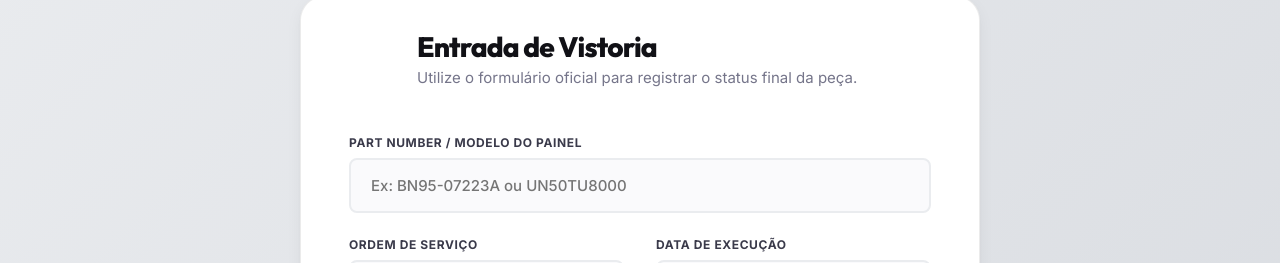
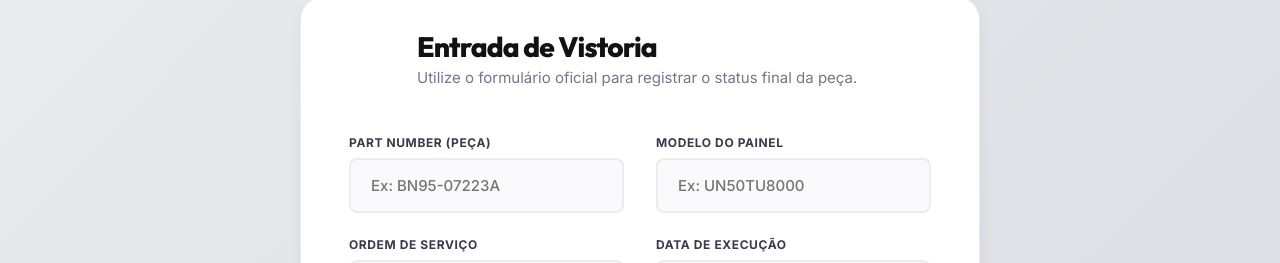
Before and after one commit to wesleycaiadev/vistoriador-opencell, a React (Vite) app: page / in a window 1280 px wide. Shown: the part 183-446 px from the top of the page. Built offline with nearby package versions, Linux system fonts and the light colour scheme.

Commit message:
feat: separar campos de peca e modelo

```diff
--- a/src/components/Dashboard.jsx
+++ b/src/components/Dashboard.jsx
@@ -42,8 +42,9 @@ export default function Dashboard() {
             return;
         }
 
-        const headers = ['Modelo', 'OS', 'Data', 'Técnico', 'Status'];
+        const headers = ['Peça', 'Modelo', 'OS', 'Data', 'Técnico', 'Status'];
         const data = vistorias.map(v => [
+            v.peca || '-',
             v.modelo,
             v.os,
             v.data ? new Date(v.data).toLocaleDateString('pt-BR', { timeZone: 'UTC' }) : '',
@@ -52,7 +53,7 @@ export default function Dashboard() {
         ]);
 
         const ws = XLSX.utils.aoa_to_sheet([headers, ...data]);
-        ws['!cols'] = [{ wch: 25 }, { wch: 20 }, { wch: 15 }, { wch: 35 }, { wch: 30 }];
+        ws['!cols'] = [{ wch: 20 }, { wch: 20 }, { wch: 20 }, { wch: 15 }, { wch: 35 }, { wch: 30 }];
 
         const borderAll = {
             top: { style: 'thin', color: { rgb: "E5E5E5" } },
@@ -81,7 +82,7 @@ export default function Dashboard() {
                         alignment: { vertical: 'center', horizontal: 'center' }
                     };
                 }
-                else if (C === 4) {
+                else if (C === 5) {
                     const val = ws[cellRef].v;
                     let fgColor = "FFFFFF";
                     let fontColor = "0A1450";
@@ -120,6 +121,7 @@ export default function Dashboard() {
                 if (jsonData.length <= 1) return alert("Planilha vazia ou inválida.");
 
                 const headersRow = jsonData[0].map(h => String(h).toUpperCase().trim());
+                const idxPeca = headersRow.indexOf('PEÇA') !== -1 ? headersRow.indexOf('PEÇA') : headersRow.indexOf('PART NUMBER');
                 const idxModelo = headersRow.indexOf('MODELO');
                 const idxOs = headersRow.indexOf('OS');
                 const idxData = headersRow.indexOf('DATA');
@@ -129,7 +131,7 @@ export default function Dashboard() {
                 const parsedData = [];
                 for (let i = 1; i < jsonData.length; i++) {
                     const row = jsonData[i];
-                    if (!row || !row[idxModelo]) continue;
+                    if (!row || (!row[idxModelo] && !row[idxPeca])) continue;
 
                     let dataBruta = row[idxData];
                     if (typeof dataBruta === 'number') {
@@ -142,6 +144,7 @@ export default function Dashboard() {
                     if (s.includes('SOBRA') || s.includes('VISTORIA') || s.includes('ROTA') || s.includes('NÃO') || s.includes('DEVOLVIDO')) st = 'devolvido';
 
                     parsedData.push({
+                        peca: idxPeca !== -1 ? String(row[idxPeca] || '') : '',
                         modelo: String(row[idxModelo] || ''),
                         os: String(row[idxOs] || ''),
                         data: dataBruta || new Date().toISOString().split('T')[0],
@@ -223,9 +226,15 @@ export default function Dashboard() {
                         </button>
                         <h3 style={{ marginBottom: '24px' }}>Editar Vistoria (OS: {editingVistoria.os})</h3>
                         <form onSubmit={handleEditSave}>
-                            <div className="form-group">
-                                <label>Modelo</label>
-                                <input type="text" value={editingVistoria.modelo} onChange={(e) => setEditingVistoria({ ...editingVistoria, modelo: e.target.value })} required />
+                            <div style={{ display: 'grid', gridTemplateColumns: '1fr 1fr', gap: '8px', marginBottom: '16px' }}>
+                                <div className="form-group" style={{ marginBottom: 0 }}>
+                                    <label>Peça</label>
+                                    <input type="text" value={editingVistoria.peca || ''} onChange={(e) => setEditingVistoria({ ...editingVistoria, peca: e.target.value })} required />
+                                </div>
+                                <div className="form-group" style={{ marginBottom: 0 }}>
+                                    <label>Modelo</label>
+                                    <input type="text" value={editingVistoria.modelo || ''} onChange={(e) => setEditingVistoria({ ...editingVistoria, modelo: e.target.value })} required />
+                                </div>
                             </div>
                             <div className="form-group">
                                 <label>Técnico</label>
@@ -357,7 +366,8 @@ export default function Dashboard() {
                                 <table className="data-table">
                                     <thead>
                                         <tr>
-                                            <th>Part / Model</th>
+                                            <th>Peça</th>
+                                            <th>Modelo</th>
                                             <th>Ordem de Serviço</th>
                                             <th>Classificação</th>
                                             <th style={{ textAlign: 'right' }}>Ações</th>
@@ -366,7 +376,8 @@ export default function Dashboard() {
                                     <tbody>
                                         {displayedVistorias.map((vistoria) => (
                                             <tr key={vistoria.id}>
-                                                <td>{vistoria.modelo}</td>
+                                                <td>{vistoria.peca || '-'}</td>
+                                                <td>{vistoria.modelo || '-'}</td>
                                                 <td style={{ color: 'var(--gray-500)', fontFamily: 'monospace', fontSize: '13px' }}>{vistoria.os}</td>
                                                 <td>{getStatusBadge(vistoria.status)}</td>
                                                 <td style={{ textAlign: 'right' }}>
--- a/src/components/FormOpencell.jsx
+++ b/src/components/FormOpencell.jsx
@@ -4,6 +4,7 @@ import { addVistoria, getVistorias } from '../utils/storage';
 
 export default function FormOpencell() {
     const [formData, setFormData] = useState({
+        peca: '',
         modelo: '',
         os: '',
         data: new Date().toISOString().split('T')[0],
@@ -40,6 +41,7 @@ export default function FormOpencell() {
 
         setFormData(prev => ({
             ...prev,
+            peca: '',
             modelo: '',
             os: '',
             status: 'utilizado'
@@ -110,15 +112,28 @@ export default function FormOpencell() {
 
                 <form onSubmit={handleSubmit}>
                     <div style={{ display: 'grid', gridTemplateColumns: '1fr 1fr', gap: '0 var(--spacing-xl)' }}>
-                        <div className="form-group" style={{ gridColumn: 'span 2' }}>
-                            <label htmlFor="modelo">Part Number / Modelo do Painel</label>
+                        <div className="form-group">
+                            <label htmlFor="peca">Part Number (Peça)</label>
+                            <input
+                                type="text"
+                                id="peca"
+                                name="peca"
+                                value={formData.peca}
+                                onChange={handleChange}
+                                placeholder="Ex: BN95-07223A"
+                                required
+                            />
+                        </div>
+
+                        <div className="form-group">
+                            <label htmlFor="modelo">Modelo do Painel</label>
                             <input
                                 type="text"
                                 id="modelo"
                                 name="modelo"
                                 value={formData.modelo}
                                 onChange={handleChange}
-                                placeholder="Ex: BN95-07223A ou UN50TU8000"
+                                placeholder="Ex: UN50TU8000"
                                 required
                             />
                         </div>
```
